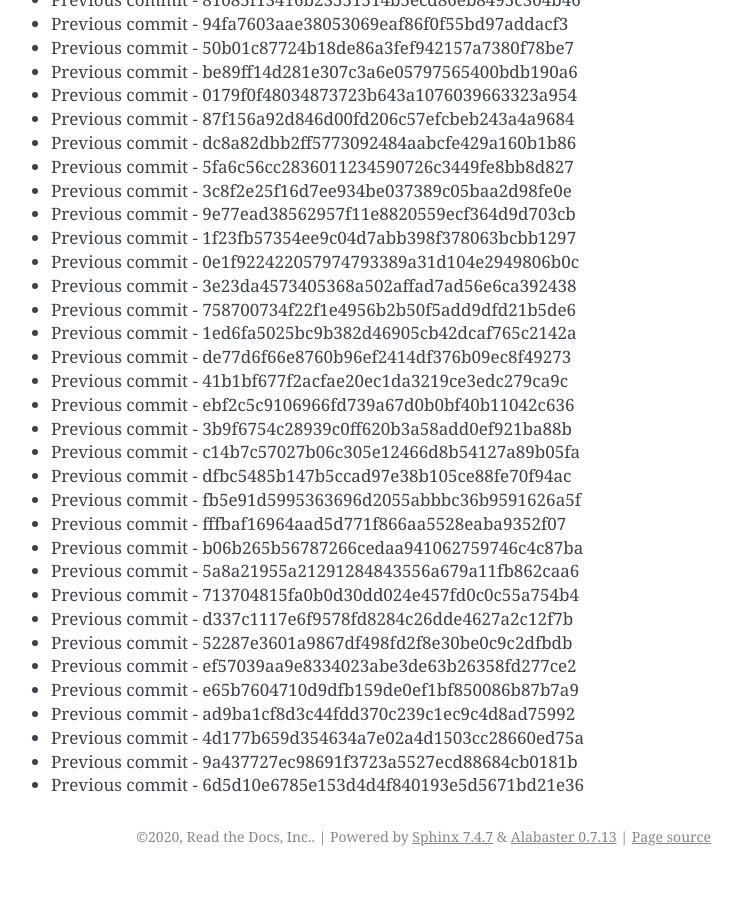
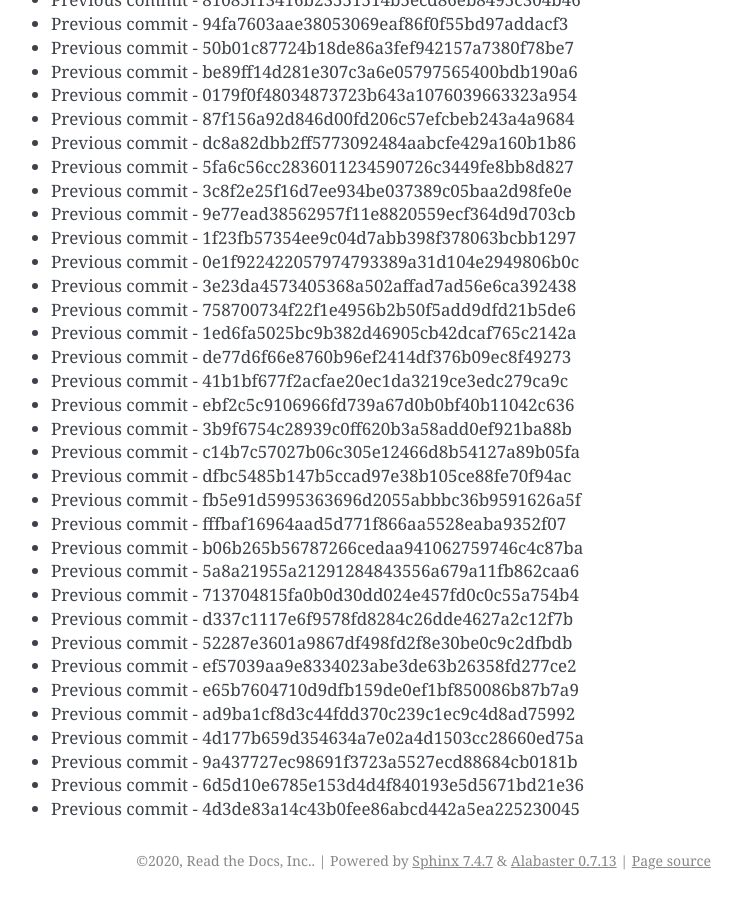
Before and after one commit to readthedocs/rtd-git-stresstest, a Sphinx documentation site: the page built from docs/updates.rst, in a window 1280 px wide and 900 px high, scrolled down 46036 px. Shown: the whole window, without its empty margins (399-1141 px from the left). Built offline with Sphinx 7.4.7, drawn with Linux system fonts in a browser that asks for light colours; before the commit the page ends 46912 px from its top, so only the background shows below that.

Commit message:
Generating commit from previous: 4d3de83a14c43b0fee86abcd442a5ea225230045

```diff
--- a/docs/updates.rst
+++ b/docs/updates.rst
@@ -1966,3 +1966,4 @@ It can be tested for any performance characteristics.
 * Previous commit - 4d177b659d354634a7e02a4d1503cc28660ed75a
 * Previous commit - 9a437727ec98691f3723a5527ecd88684cb0181b
 * Previous commit - 6d5d10e6785e153d4d4f840193e5d5671bd21e36
+* Previous commit - 4d3de83a14c43b0fee86abcd442a5ea225230045
```
